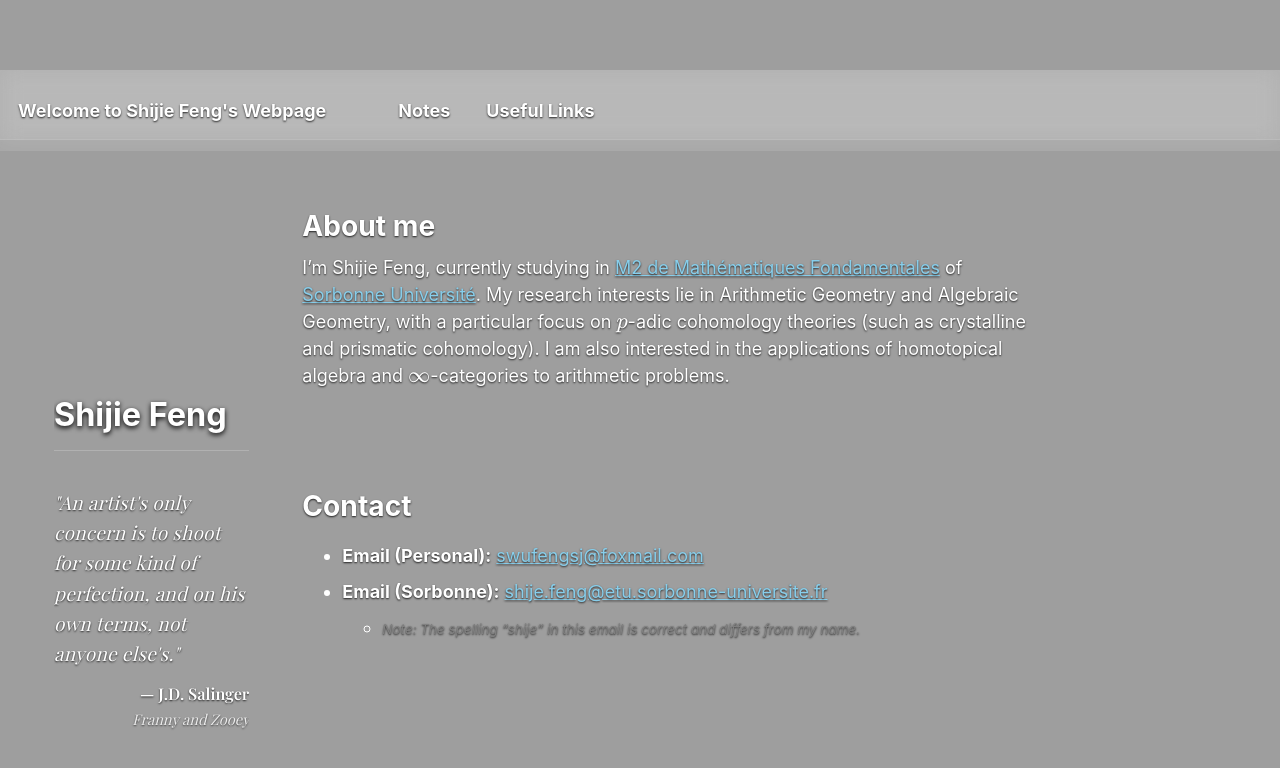
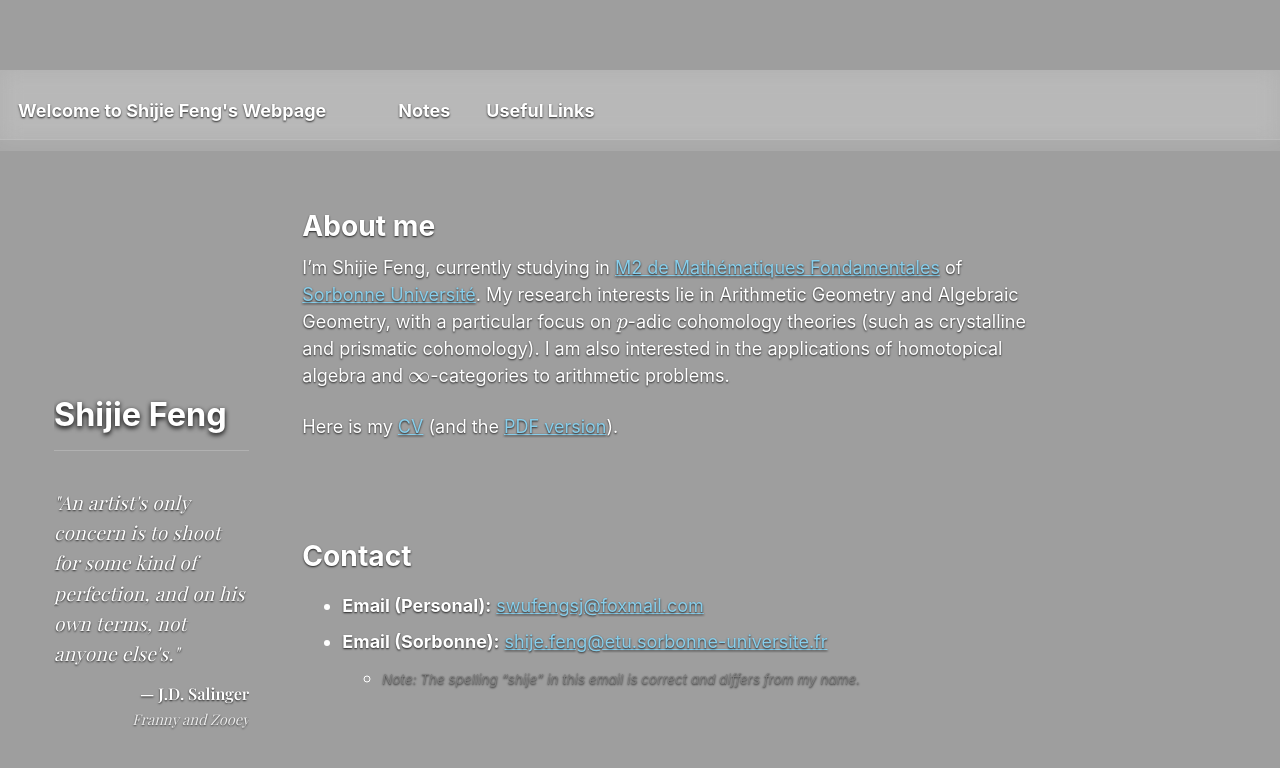
Before and after one commit to SHJFeng/SHJFeng.github.io, a Jekyll site: the page built from _pages/about.md, in a window 1280 px wide and 900 px high. Shown: the top 768 px of the window. Built offline with Jekyll 4.4.1, drawn with Linux system fonts in a browser that asks for light colours; some web fonts are replaced.

Commit message:
添加简历栏

```diff
--- a/_pages/about.md
+++ b/_pages/about.md
@@ -13,6 +13,8 @@ redirect_from:
 
 I'm Shijie Feng, currently studying in [M2 de Mathématiques Fondamentales](https://master-math-fonda.imj-prg.fr/) of [Sorbonne Université](https://www.sorbonne-universite.fr/). My research interests lie in Arithmetic Geometry and Algebraic Geometry, with a particular focus on $p$-adic cohomology theories (such as crystalline and prismatic cohomology). I am also interested in the applications of homotopical algebra and $\infty$-categories to arithmetic problems.
 
+Here is my [CV](/cv/) (and the [PDF version](/files/CV.pdf)).
+
 <br>
 <br>
 
```
